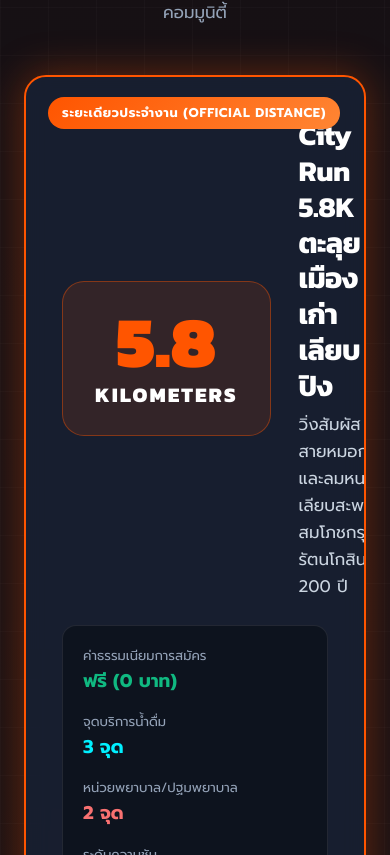
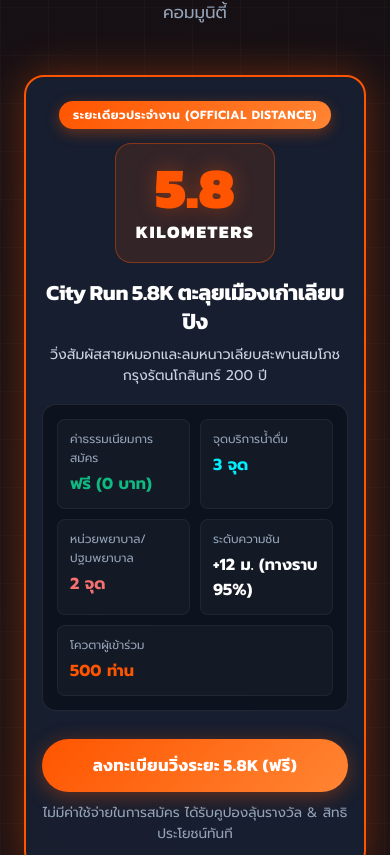
Before and after one commit to rocketstar3-cmd/Tak_City_run, a React (Vite) app: page / in a window 390 px wide. Shown: the part 1289-2144 px from the top of the page. Built offline with nearby package versions, Linux system fonts and the light colour scheme; no server answers; the database is empty.

Commit message:
style: optimize mobile layout for distance card, admin tabs, and runners table

```diff
--- a/src/components/EventDetails.jsx
+++ b/src/components/EventDetails.jsx
@@ -44,98 +44,70 @@ export function EventDetails({ activeEvent, onOpenRegister }) {
           </div>
 
           {/* Premium Centered Single Distance Card */}
-          <div style={{ maxWidth: '820px', margin: '0 auto' }}>
-            <div
-              className="glass-card"
-              style={{
-                border: '2px solid var(--primary)',
-                boxShadow: '0 0 40px var(--primary-glow)',
-                padding: '40px 36px',
-                position: 'relative'
-              }}
-            >
-              <div style={{
-                position: 'absolute',
-                top: '20px',
-                right: '24px',
-                background: 'linear-gradient(135deg, var(--primary) 0%, #FF8533 100%)',
-                color: '#FFF',
-                fontSize: '0.8rem',
-                fontWeight: 800,
-                padding: '6px 14px',
-                borderRadius: '999px',
-                textTransform: 'uppercase',
-                letterSpacing: '0.05em'
-              }}>
-                ระยะเดียวประจำงาน (Official Distance)
+          <div className="official-distance-card-wrap">
+            <div className="glass-card official-distance-card">
+              <div className="official-distance-badge-wrap">
+                <span className="official-distance-badge">
+                  ระยะเดียวประจำงาน (Official Distance)
+                </span>
               </div>
 
-              <div style={{ display: 'grid', gridTemplateColumns: 'auto 1fr', gap: '28px', alignItems: 'center', marginBottom: '24px' }}>
-                <div style={{ textAlign: 'center', background: 'rgba(255, 85, 0, 0.12)', border: '1.5px solid rgba(255, 85, 0, 0.4)', borderRadius: 'var(--radius-lg)', padding: '24px 32px' }}>
-                  <div style={{ fontFamily: 'var(--font-heading)', fontSize: '4.5rem', fontWeight: 900, lineHeight: 1, color: 'var(--primary)' }}>
+              <div className="official-distance-hero">
+                <div className="official-distance-km-box">
+                  <div className="distance-km-number">
                     {distanceKm}
                   </div>
-                  <div style={{ fontFamily: 'var(--font-heading)', fontSize: '1.3rem', fontWeight: 800, color: '#FFF', letterSpacing: '2px' }}>
+                  <div className="distance-km-unit">
                     KILOMETERS
                   </div>
                 </div>
 
-                <div>
-                  <h3 style={{ fontSize: '1.8rem', color: '#FFF', marginBottom: '8px' }}>
+                <div className="official-distance-info">
+                  <h3 className="official-distance-title">
                     {distanceLabel}
                   </h3>
-                  <p style={{ color: 'var(--text-secondary)', fontSize: '1.05rem', lineHeight: 1.6 }}>
+                  <p className="official-distance-subtitle">
                     {activeEvent.subtitle || 'เส้นทางวิ่งเพื่อสุขภาพ ลัดเลาะสัมผัสธรรมชาติและวิถีชุมชนเมืองตาก เหมาะกับนักวิ่งทุกคน'}
                   </p>
                 </div>
               </div>
 
               {/* Specs Grid */}
-              <div style={{
-                display: 'grid',
-                gridTemplateColumns: 'repeat(auto-fit, minmax(160px, 1fr))',
-                gap: '16px',
-                background: 'rgba(8, 12, 21, 0.6)',
-                border: '1px solid var(--dark-border)',
-                borderRadius: 'var(--radius-md)',
-                padding: '20px',
-                margin: '24px 0'
-              }}>
-                <div>
-                  <span style={{ fontSize: '0.82rem', color: 'var(--text-muted)', display: 'block' }}>ค่าธรรมเนียมการสมัคร</span>
-                  <strong style={{ color: 'var(--green)', fontSize: '1.15rem' }}>ฟรี (0 บาท)</strong>
+              <div className="official-distance-specs">
+                <div className="distance-spec-item">
+                  <span className="spec-label">ค่าธรรมเนียมการสมัคร</span>
+                  <strong className="spec-value" style={{ color: 'var(--green)' }}>ฟรี (0 บาท)</strong>
                 </div>
 
-                <div>
-                  <span style={{ fontSize: '0.82rem', color: 'var(--text-muted)', display: 'block' }}>จุดบริการน้ำดื่ม</span>
-                  <strong style={{ color: 'var(--cyan)', fontSize: '1.15rem' }}>{waterStations} จุด</strong>
+                <div className="distance-spec-item">
+                  <span className="spec-label">จุดบริการน้ำดื่ม</span>
+                  <strong className="spec-value" style={{ color: 'var(--cyan)' }}>{waterStations} จุด</strong>
                 </div>
 
-                <div>
-                  <span style={{ fontSize: '0.82rem', color: 'var(--text-muted)', display: 'block' }}>หน่วยพยาบาล/ปฐมพยาบาล</span>
-                  <strong style={{ color: '#F87171', fontSize: '1.15rem' }}>{firstAidPoints} จุด</strong>
+                <div className="distance-spec-item">
+                  <span className="spec-label">หน่วยพยาบาล/ปฐมพยาบาล</span>
+                  <strong className="spec-value" style={{ color: '#F87171' }}>{firstAidPoints} จุด</strong>
                 </div>
 
-                <div>
-                  <span style={{ fontSize: '0.82rem', color: 'var(--text-muted)', display: 'block' }}>ระดับความชัน</span>
-                  <strong style={{ color: '#FFF', fontSize: '1.15rem' }}>{elevation}</strong>
+                <div className="distance-spec-item">
+                  <span className="spec-label">ระดับความชัน</span>
+                  <strong className="spec-value" style={{ color: '#FFF' }}>{elevation}</strong>
                 </div>
 
-                <div>
-                  <span style={{ fontSize: '0.82rem', color: 'var(--text-muted)', display: 'block' }}>โควตาผู้เข้าร่วม</span>
-                  <strong style={{ color: 'var(--primary)', fontSize: '1.15rem' }}>{quota} ท่าน</strong>
+                <div className="distance-spec-item">
+                  <span className="spec-label">โควตาผู้เข้าร่วม</span>
+                  <strong className="spec-value" style={{ color: 'var(--primary)' }}>{quota} ท่าน</strong>
                 </div>
               </div>
 
-              <div style={{ textAlign: 'center', marginTop: '28px' }}>
+              <div className="official-distance-actions">
                 <button
-                  className="btn btn-primary btn-lg"
-                  style={{ width: '100%', maxWidth: '380px', fontSize: '1.2rem', padding: '16px 36px' }}
+                  className="btn btn-primary btn-lg distance-reg-btn"
                   onClick={onOpenRegister}
                 >
                   ลงทะเบียนวิ่งระยะ {distanceKm}K (ฟรี)
                 </button>
-                <div style={{ fontSize: '0.85rem', color: 'var(--text-muted)', marginTop: '10px' }}>
+                <div className="distance-reg-note">
                   ไม่มีค่าใช้จ่ายในการสมัคร ได้รับคูปองลุ้นรางวัล & สิทธิประโยชน์ทันที
                 </div>
               </div>
--- a/src/index.css
+++ b/src/index.css
@@ -1206,6 +1206,135 @@ button, input, select, textarea {
   border-top: 1px solid rgba(255, 255, 255, 0.06);
   color: var(--text-muted);
   font-size: 0.88rem;
+}
+
+/* Official Single Distance Card Component */
+.official-distance-card-wrap {
+  max-width: 840px;
+  margin: 0 auto;
+}
+
+.official-distance-card {
+  border: 2px solid var(--primary);
+  box-shadow: 0 0 40px var(--primary-glow);
+  padding: 40px 36px;
+  position: relative;
+}
+
+.official-distance-badge-wrap {
+  position: absolute;
+  top: 20px;
+  right: 24px;
+}
+
+.official-distance-badge {
+  background: linear-gradient(135deg, var(--primary) 0%, #FF8533 100%);
+  color: #FFF;
+  font-size: 0.8rem;
+  font-weight: 800;
+  padding: 6px 14px;
+  border-radius: 999px;
+  text-transform: uppercase;
+  letter-spacing: 0.05em;
+  box-shadow: 0 4px 14px rgba(255, 85, 0, 0.35);
+  display: inline-block;
+}
+
+.official-distance-hero {
+  display: grid;
+  grid-template-columns: auto 1fr;
+  gap: 28px;
+  align-items: center;
+  margin-bottom: 24px;
+}
+
+.official-distance-km-box {
+  text-align: center;
+  background: rgba(255, 85, 0, 0.12);
+  border: 1.5px solid rgba(255, 85, 0, 0.4);
+  border-radius: var(--radius-lg);
+  padding: 24px 32px;
+  min-width: 170px;
+}
+
+.distance-km-number {
+  font-family: var(--font-heading);
+  font-size: 4.5rem;
+  font-weight: 900;
+  line-height: 1;
+  color: var(--primary);
+  text-shadow: 0 0 20px var(--primary-glow);
+}
+
+.distance-km-unit {
+  font-family: var(--font-heading);
+  font-size: 1.3rem;
+  font-weight: 800;
+  color: #FFF;
+  letter-spacing: 2px;
+}
+
+.official-distance-info {
+  min-width: 0;
+}
+
+.official-distance-title {
+  font-size: 1.8rem;
+  color: #FFF;
+  margin-bottom: 8px;
+  line-height: 1.3;
+}
+
+.official-distance-subtitle {
+  color: var(--text-secondary);
+  font-size: 1.05rem;
+  line-height: 1.6;
+}
+
+.official-distance-specs {
+  display: grid;
+  grid-template-columns: repeat(auto-fit, minmax(140px, 1fr));
+  gap: 16px;
+  background: rgba(8, 12, 21, 0.6);
+  border: 1px solid var(--dark-border);
+  border-radius: var(--radius-md);
+  padding: 20px;
+  margin: 24px 0;
+}
+
+.distance-spec-item .spec-label {
+  font-size: 0.82rem;
+  color: var(--text-muted);
+  display: block;
+  margin-bottom: 4px;
+}
+
+.distance-spec-item .spec-value {
+  font-size: 1.15rem;
+  font-weight: 800;
+}
+
+.official-distance-actions {
+  text-align: center;
+  margin-top: 28px;
+}
+
+.distance-reg-btn {
+  width: 100%;
+  max-width: 380px;
+  font-size: 1.2rem;
+  padding: 16px 36px;
+  border-radius: 999px;
+}
+
+.distance-reg-note {
+  font-size: 0.85rem;
+  color: var(--text-muted);
+  margin-top: 10px;
+}
+
+.mobile-table-hint {
+  display: none;
 }
 
 /* Responsive */
@@ -1478,4 +1607,215 @@ button, input, select, textarea {
     border-radius: 999px !important;
     box-shadow: 0 4px 14px rgba(255, 85, 0, 0.45) !important;
   }
-}
+
+  /* ========================================================
+     MOBILE OPTIMIZATION FOR DISTANCE CARD
+     ======================================================== */
+  .official-distance-card {
+    padding: 24px 16px !important;
+    border-radius: 20px !important;
+  }
+
+  .official-distance-badge-wrap {
+    position: static !important;
+    text-align: center !important;
+    margin-bottom: 14px !important;
+  }
+
+  .official-distance-badge {
+    font-size: 0.74rem !important;
+    padding: 5px 14px !important;
+  }
+
+  .official-distance-hero {
+    grid-template-columns: 1fr !important;
+    gap: 16px !important;
+    text-align: center !important;
+    margin-bottom: 18px !important;
+  }
+
+  .official-distance-km-box {
+    padding: 16px 20px !important;
+    max-width: 220px;
+    margin: 0 auto !important;
+    border-radius: 16px !important;
+    min-width: unset !important;
+  }
+
+  .distance-km-number {
+    font-size: 3.6rem !important;
+  }
+
+  .distance-km-unit {
+    font-size: 1.1rem !important;
+    letter-spacing: 1.5px !important;
+  }
+
+  .official-distance-title {
+    font-size: 1.35rem !important;
+    line-height: 1.32 !important;
+    margin-bottom: 8px !important;
+    word-break: break-word;
+  }
+
+  .official-distance-subtitle {
+    font-size: 0.88rem !important;
+    line-height: 1.5 !important;
+  }
+
+  .official-distance-specs {
+    grid-template-columns: repeat(2, 1fr) !important;
+    gap: 10px !important;
+    padding: 14px !important;
+    margin: 18px 0 !important;
+  }
+
+  .distance-spec-item {
+    background: rgba(255, 255, 255, 0.03);
+    padding: 10px 12px;
+    border-radius: 8px;
+    border: 1px solid rgba(255, 255, 255, 0.05);
+  }
+
+  .distance-spec-item:last-child {
+    grid-column: span 2;
+  }
+
+  .distance-spec-item .spec-label {
+    font-size: 0.74rem !important;
+  }
+
+  .distance-spec-item .spec-value {
+    font-size: 1rem !important;
+  }
+
+  .distance-reg-btn {
+    max-width: 100% !important;
+    font-size: 1.05rem !important;
+    padding: 14px 24px !important;
+  }
+
+  /* ========================================================
+     MOBILE OPTIMIZATION FOR ADMIN PORTAL
+     ======================================================== */
+  /* Scrollable Tab Pill Bar */
+  .admin-nav-tabs {
+    flex-wrap: nowrap !important;
+    overflow-x: auto !important;
+    -webkit-overflow-scrolling: touch;
+    padding: 6px 4px !important;
+    gap: 8px !important;
+    margin-bottom: 20px !important;
+    border-radius: var(--radius-md) !important;
+    scrollbar-width: none !important;
+  }
+
+  .admin-nav-tabs::-webkit-scrollbar {
+    display: none !important;
+  }
+
+  .admin-tab {
+    flex-shrink: 0 !important;
+    white-space: nowrap !important;
+    padding: 8px 14px !important;
+    font-size: 0.82rem !important;
+    border-radius: 999px !important;
+  }
+
+  /* Admin Header & Action Buttons */
+  .admin-section-header {
+    flex-direction: column !important;
+    align-items: flex-start !important;
+    gap: 14px !important;
+  }
+
+  .admin-header-actions {
+    width: 100% !important;
+    display: flex !important;
+    flex-direction: column !important;
+    gap: 8px !important;
+  }
+
+  .admin-header-actions .btn {
+    width: 100% !important;
+    justify-content: center !important;
+    padding: 10px 16px !important;
+    font-size: 0.9rem !important;
+  }
+
+  /* Admin Stats Grid on Mobile */
+  .stats-grid {
+    grid-template-columns: repeat(2, 1fr) !important;
+    gap: 12px !important;
+    margin-bottom: 24px !important;
+  }
+
+  .stat-card {
+    padding: 14px 16px !important;
+  }
+
+  .stat-val {
+    font-size: 1.6rem !important;
+  }
+
+  .stat-label {
+    font-size: 0.78rem !important;
+  }
+
+  /* Runners Toolbar & Filter Controls */
+  .runners-toolbar {
+    flex-direction: column !important;
+    align-items: stretch !important;
+    gap: 12px !important;
+  }
+
+  .runners-search-group {
+    flex-direction: column !important;
+    width: 100% !important;
+    min-width: 0 !important;
+    gap: 8px !important;
+  }
+
+  .runners-filter-select {
+    width: 100% !important;
+  }
+
+  .runners-action-buttons {
+    display: grid !important;
+    grid-template-columns: 1fr 1fr !important;
+    width: 100% !important;
+    gap: 8px !important;
+  }
+
+  .runners-action-buttons .btn {
+    width: 100% !important;
+    justify-content: center !important;
+    padding: 10px 8px !important;
+    font-size: 0.82rem !important;
+  }
+
+  /* Table Hint & Touch Scroll */
+  .mobile-table-hint {
+    display: block !important;
+    text-align: center;
+    font-size: 0.78rem;
+    color: var(--primary);
+    background: rgba(255, 85, 0, 0.08);
+    border: 1px dashed rgba(255, 85, 0, 0.3);
+    padding: 6px 12px;
+    border-radius: 8px;
+    margin-bottom: 10px;
+    font-weight: 600;
+  }
+
+  .data-table-container {
+    -webkit-overflow-scrolling: touch;
+    border-radius: 12px !important;
+  }
+
+  .data-table th,
+  .data-table td {
+    padding: 10px 12px !important;
+    font-size: 0.84rem !important;
+  }
+}
```
Also changed, not shown: src/components/AdminPortal.jsx (+11 -7 lines).
